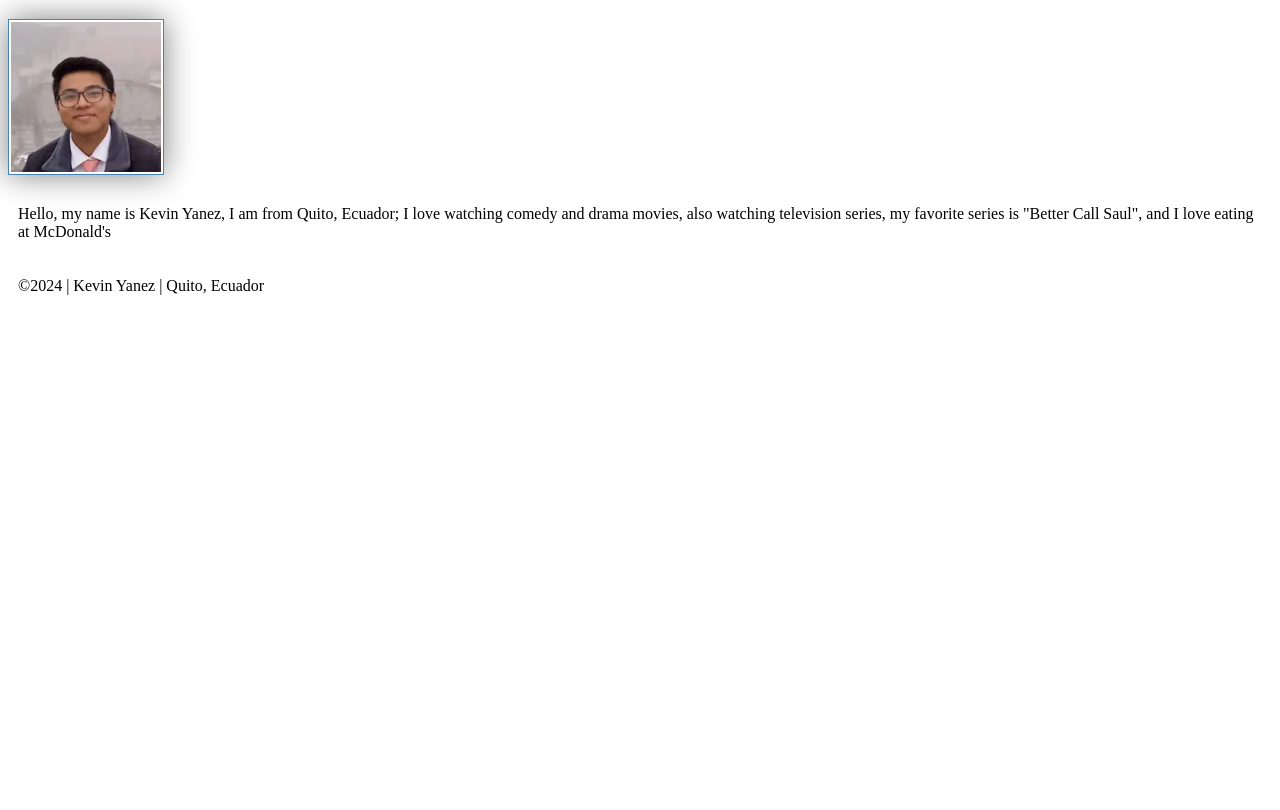
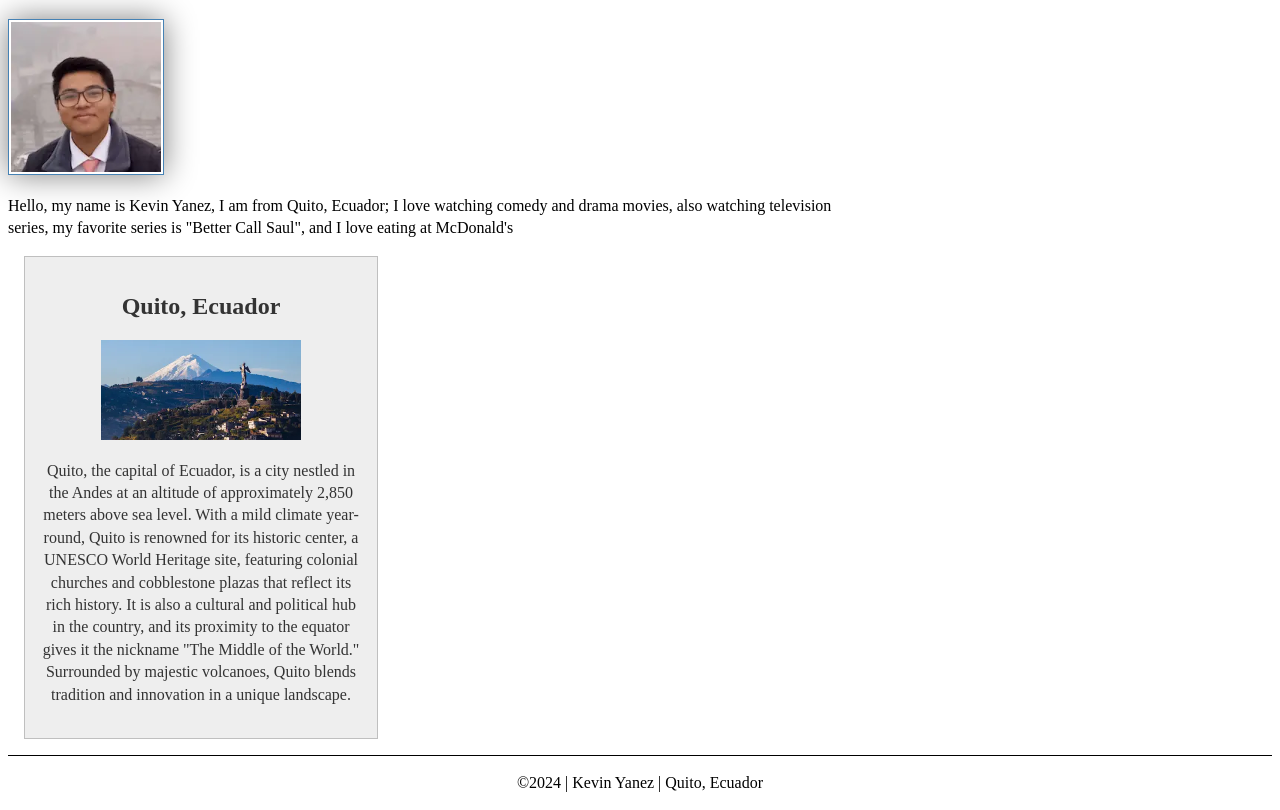
Before and after one commit to kevyan24/wdd130, a plain HTML site: page index.html in a window 1280 px wide. Shown: the part 263-1073 px from the top of the page. Before the commit the page ends 800 px from the top, so only its background shows below. Drawn offline with Linux system fonts and the light colour scheme.

Commit message:
update week_two

```diff
--- a/index.html
+++ b/index.html
@@ -4,6 +4,8 @@
     <meta charset="UTF-8">
     <meta name="viewport" content="width=device-width, initial-scale=1.0">
     <title>Kevin Andres Yanez | WDD 130</title>
+    <meta name="description" content="Describe your home page using keywords like your name, the course, the purpose of the page">
+    <meta name="author" content="Kevin Andres Yanez">
     <link rel="stylesheet" href="./styles/styles.css">
   </head>
   <body>
@@ -18,11 +20,14 @@
       <h1>Kevin Andres Yanez | WDD 130</h1>
       <img src="images/profile.webp" alt="Kevin Yanez" width="200">
       <p>
-        Hello, my name is Kevin Yanez, I am from Quito, Ecuador; I love watching
-        comedy and drama movies, also watching television series, my favorite
-        series is "Better Call Saul", and I love eating at McDonald's
+        Hello, my name is Kevin Yanez, I am from Quito, Ecuador; I love watching comedy and drama movies, also watching television series, my favorite series is "Better Call Saul", and I love eating at McDonald's
       </p>
     </main>
+    <aside>
+      <h2>Quito, Ecuador</h2>
+      <img src="./images/quito.webp" alt="Quito, Ecuador">
+      <p>Quito, the capital of Ecuador, is a city nestled in the Andes at an altitude of approximately 2,850 meters above sea level. With a mild climate year-round, Quito is renowned for its historic center, a UNESCO World Heritage site, featuring colonial churches and cobblestone plazas that reflect its rich history. It is also a cultural and political hub in the country, and its proximity to the equator gives it the nickname "The Middle of the World." Surrounded by majestic volcanoes, Quito blends tradition and innovation in a unique landscape.</p>
+    </aside>
     <footer>
       <p>&copy;2024 | Kevin Yanez | Quito, Ecuador</p>
     </footer>
--- a/styles/styles.css
+++ b/styles/styles.css
@@ -1,3 +1,22 @@
+main {
+  max-width: 840px;
+}
+
+aside {
+  width: 20rem;
+  margin: 1rem;
+  border: 1px solid rgba(0,0,0,0.2);
+  padding: 1rem;
+  background-color: #eeeeee;
+  color: #333333;
+  text-align: center;
+}
+
+aside img {
+  width: 200px;
+  height: auto;
+}
+
 nav {
   background-color: steelblue;
   padding: 10px;
@@ -13,7 +32,7 @@ h1 {
   color: steelblue;
 }
 
-img {
+main img {
   width: 150px;
   height: auto;
   border: 1px solid steelblue;
@@ -22,5 +41,12 @@ img {
 }
 
 p {
-  padding: 10px;
+  padding: 0;
+  line-height: 1.4rem;
 }
+
+footer {
+  margin-top: 15px;
+  border-top: 1px solid #000000;
+  text-align: center;
+}
```
Also changed, not shown: images/quito.webp (added).
